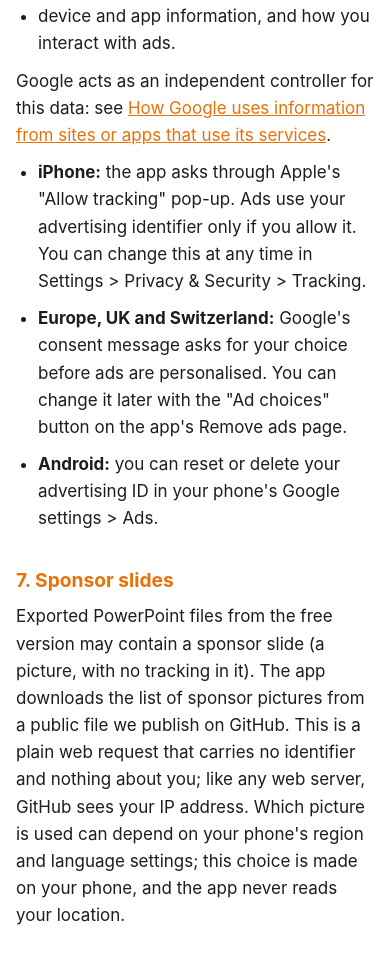
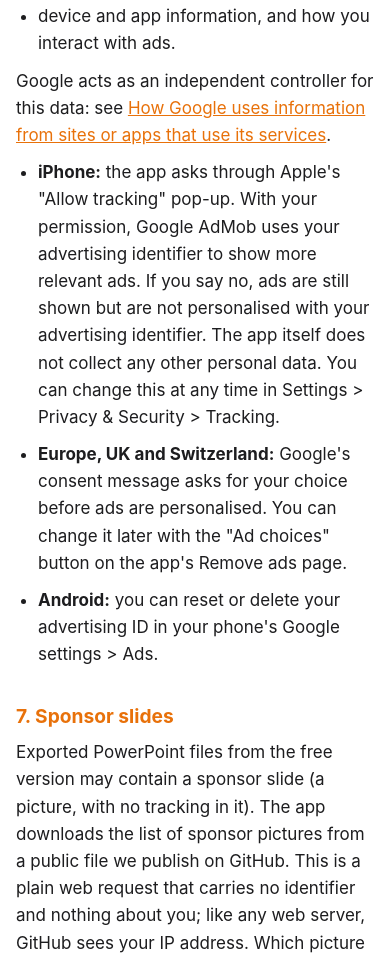
Before and after one commit to tlasheen/tlasheen.github.io, a plain HTML site: page privacy.html in a window 390 px wide. Shown: the part 3315-4274 px from the top of the page. Drawn offline with Linux system fonts and the light colour scheme.

Commit message:
Privacy policy: iPhone tracking prompt and advertising identifier wording
Co-Authored-By: Claude Opus 5.5 <noreply@anthropic.com>

```diff
--- a/privacy.html
+++ b/privacy.html
@@ -86,7 +86,7 @@ Last updated: 25 November 2026</p>
 </ul>
 <p>Google acts as an independent controller for this data: see <a href="https://policies.google.com/technologies/ads">How Google uses information from sites or apps that use its services</a>.</p>
 <ul>
-<li><strong>iPhone:</strong> the app asks through Apple's "Allow tracking" pop-up. Ads use your advertising identifier only if you allow it. You can change this at any time in Settings &gt; Privacy &amp; Security &gt; Tracking.</li>
+<li><strong>iPhone:</strong> the app asks through Apple's "Allow tracking" pop-up. With your permission, Google AdMob uses your advertising identifier to show more relevant ads. If you say no, ads are still shown but are not personalised with your advertising identifier. The app itself does not collect any other personal data. You can change this at any time in Settings &gt; Privacy &amp; Security &gt; Tracking.</li>
 <li><strong>Europe, UK and Switzerland:</strong> Google's consent message asks for your choice before ads are personalised. You can change it later with the "Ad choices" button on the app's Remove ads page.</li>
 <li><strong>Android:</strong> you can reset or delete your advertising ID in your phone's Google settings &gt; Ads.</li>
 </ul>
```
